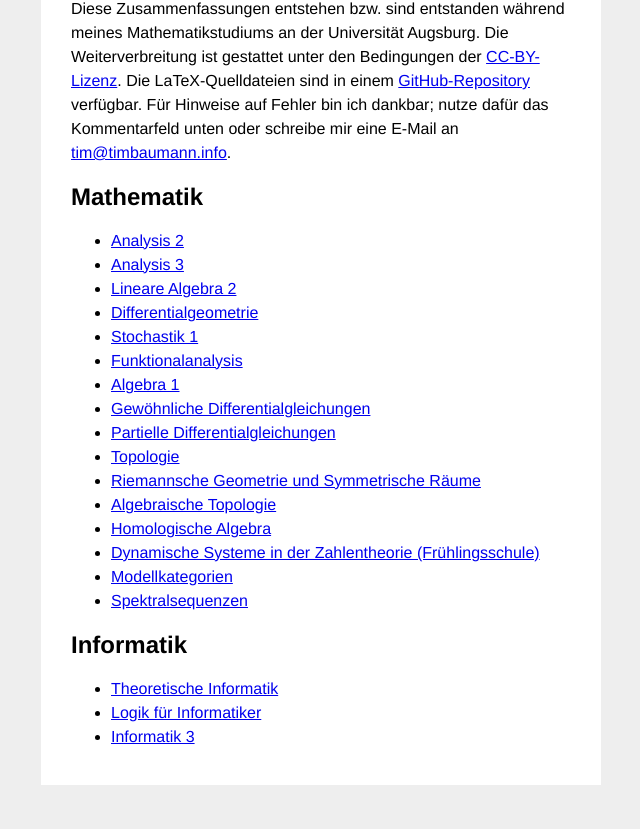
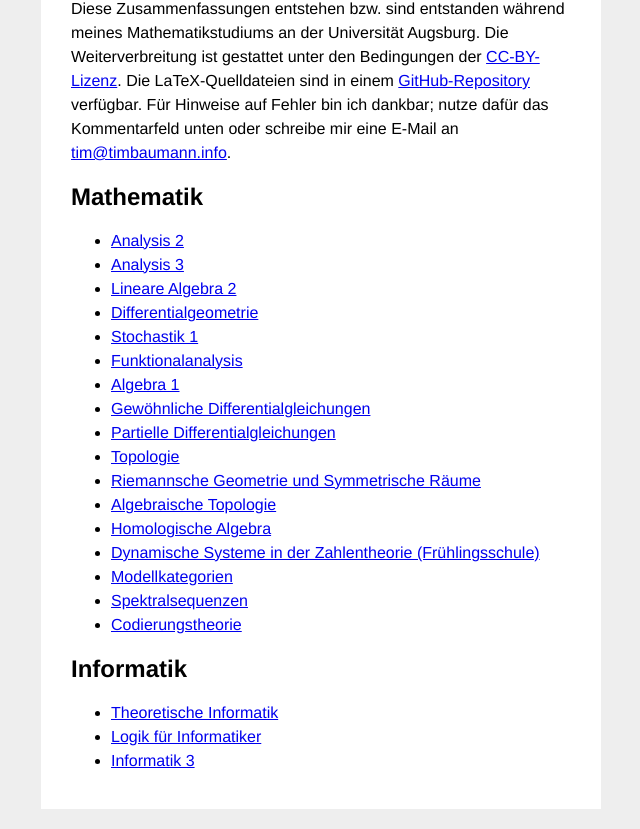
Before and after one commit to timjb/uni-spicker, a plain HTML site: page index.html in a window 1280 px wide. Shown: the part 110-939 px from the top of the page, without its empty margins (319-959 px from the left). Before the commit the page ends 915 px from the top, so only its background shows below. Drawn offline with Linux system fonts and the light colour scheme; a script that the page names is missing.

Commit message:
Zusammenfassung Codierungstheorie angefangen

```diff
--- a/index.html
+++ b/index.html
@@ -45,6 +45,7 @@
       <li><a href="dynsyszahltheo.pdf">Dynamische Systeme in der Zahlentheorie (Frühlingsschule)</a></li>
       <li><a href="modellkategorien.pdf">Modellkategorien</a></li>
       <li><a href="spektralsequenzen.pdf">Spektralsequenzen</a></li>
+      <li><a href="codierungstheorie.pdf">Codierungstheorie</a></li>
     </ul>
 
     <h2>Informatik</h2>
```
Also changed, not shown: 2 other files.
